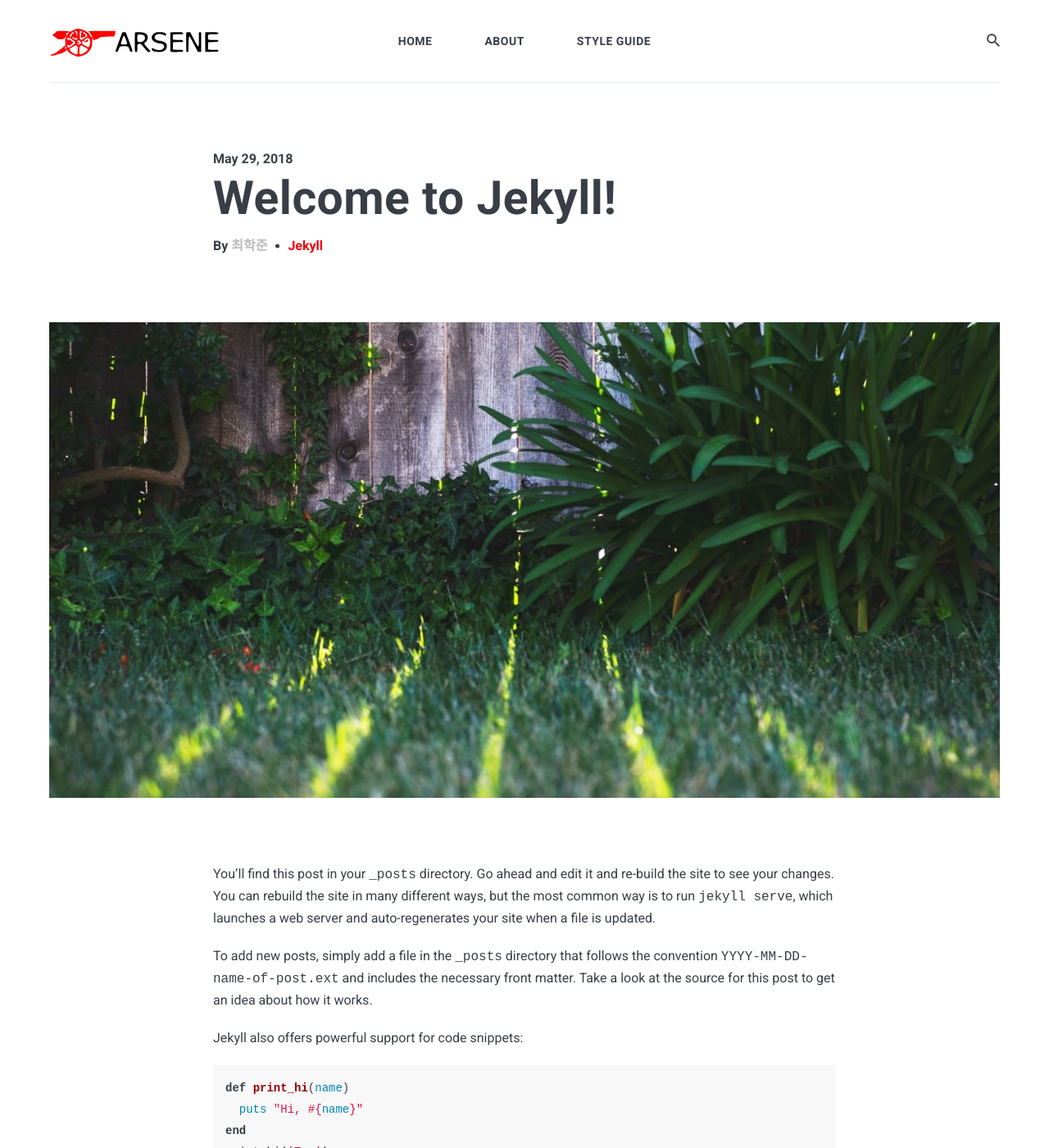
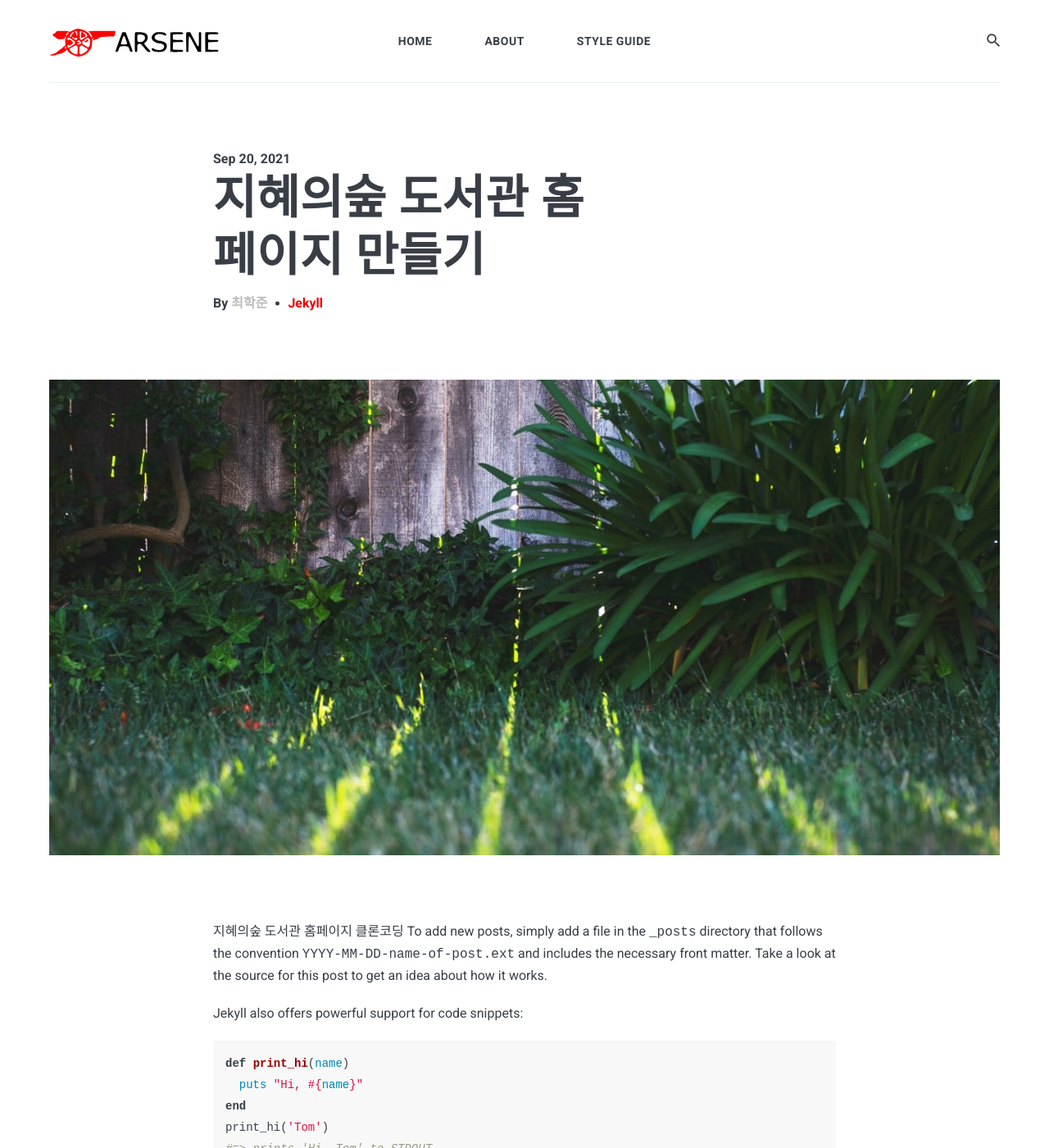
Before and after one commit to arsene-03/arsene-03.github.io, a Jekyll site: the page built from _posts/2018-05-29-welcome-to-jekyll.markdown, in a window 1280 px wide and 1400 px high. Shown: the whole window at 82% size. Built offline with Jekyll 4.4.1, drawn with Linux system fonts in a browser that asks for light colours; nearby versions of some CDN libraries; comment, search, counter and statistics services are not loaded; some of the changed text lies outside the part shown.

Commit message:
intro, project title

```diff
--- a/_data/settings.yml
+++ b/_data/settings.yml
@@ -11,7 +11,7 @@ author:
   name: 최학준
   image: 01.jpg
   say-hello: 안녕하세요, <strong>최학준</strong> 입니다.
-  bio: Designs, talks, and writes about <strong>web</strong>, <strong>ethics</strong>, <strong>privacy</strong>, and dev. I share design tutorials, free resources and inspiration. Loves <a href="#">music</a> & riding his bicycle.
+  bio: <strong>백엔드 개발자<strong>가 되고싶은 최학준 입니다. 도전하는 것을 두려워 하지 않고 일단 한번 해보는 성격을 가지고 있습니다. <strong>도전적</strong>, <strong>열정적</strong>, <strong>계획적</strong> 이 세가지가 저를 나타내는 키워드 입니다.
 
 
 #-------------------------------
--- a/_posts/2018-05-29-welcome-to-jekyll.markdown
+++ b/_posts/2018-05-29-welcome-to-jekyll.markdown
@@ -1,12 +1,11 @@
 ---
 layout: post
-title:  "Welcome to Jekyll!"
-date:   2018-05-29 18:05:55 +0300
+title:  "지혜의숲 도서관 홈페이지 만들기"
+date:   2021-09-20 18:05:55 +0300
 image:  10.jpg
 tags:   Jekyll
 ---
-You’ll find this post in your `_posts` directory. Go ahead and edit it and re-build the site to see your changes. You can rebuild the site in many different ways, but the most common way is to run `jekyll serve`, which launches a web server and auto-regenerates your site when a file is updated.
-
+지혜의숲 도서관 홈페이지 클론코딩
 To add new posts, simply add a file in the `_posts` directory that follows the convention `YYYY-MM-DD-name-of-post.ext` and includes the necessary front matter. Take a look at the source for this post to get an idea about how it works.
 
 Jekyll also offers powerful support for code snippets:
--- a/_posts/2018-06-25-start-the-day-with-the-right-habit.markdown
+++ b/_posts/2018-06-25-start-the-day-with-the-right-habit.markdown
@@ -1,7 +1,8 @@
 ---
 layout: post
-title:  Start the day with the right habit
-date:   2018-06-25 15:01:35 +0300
+title:  여행자들을 위한 어플리케이션 해업(Help!)
+
+date:   2020-12-16 15:01:35 +0300
 image:  06.jpg
 tags:   Style
 ---
--- a/index.html
+++ b/index.html
@@ -7,7 +7,7 @@ layout: default
 	<div class="row">
 		<div class="col col-12">
 			{% if site.posts.size > 0 %}
-				<h4 class="lates-title">Latest Posts</h4>
+				<h4 class="lates-title">Latest Project</h4>
 			{% endif %}
 		</div>
 	</div>
```
